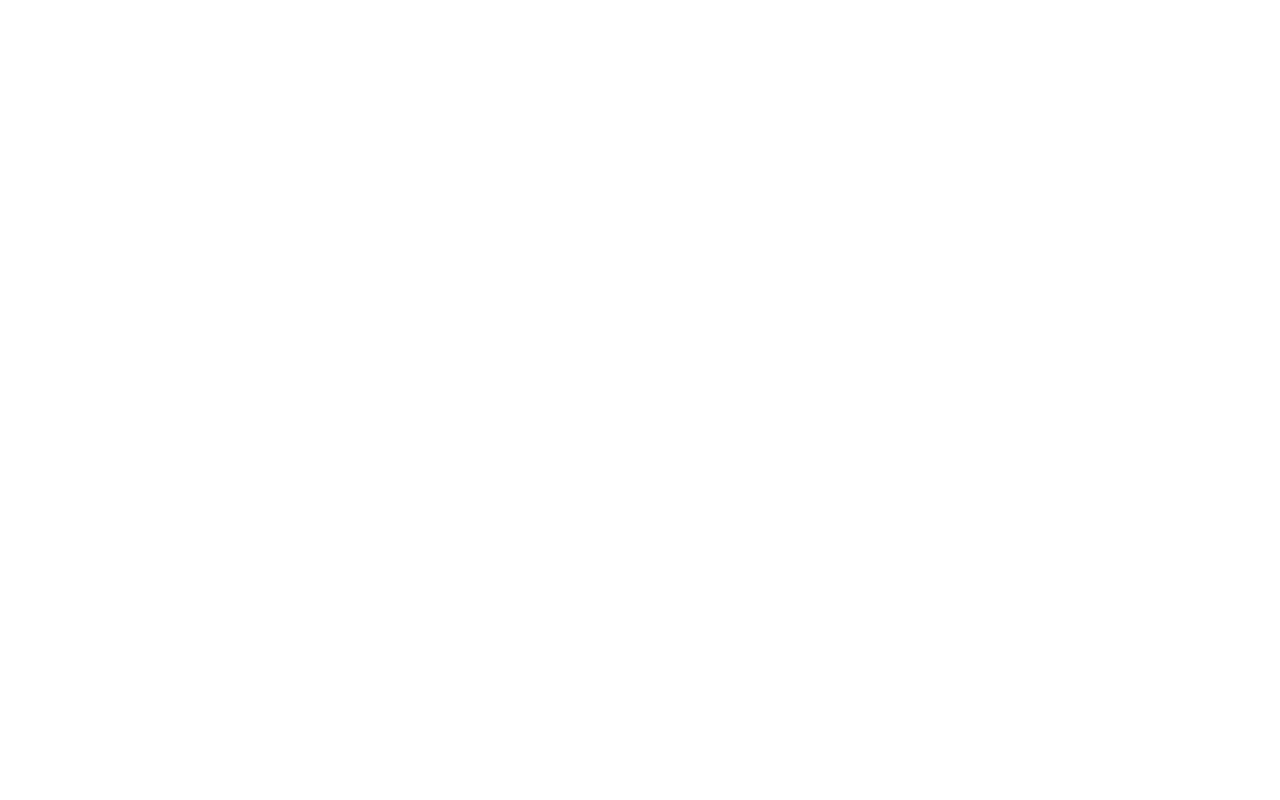
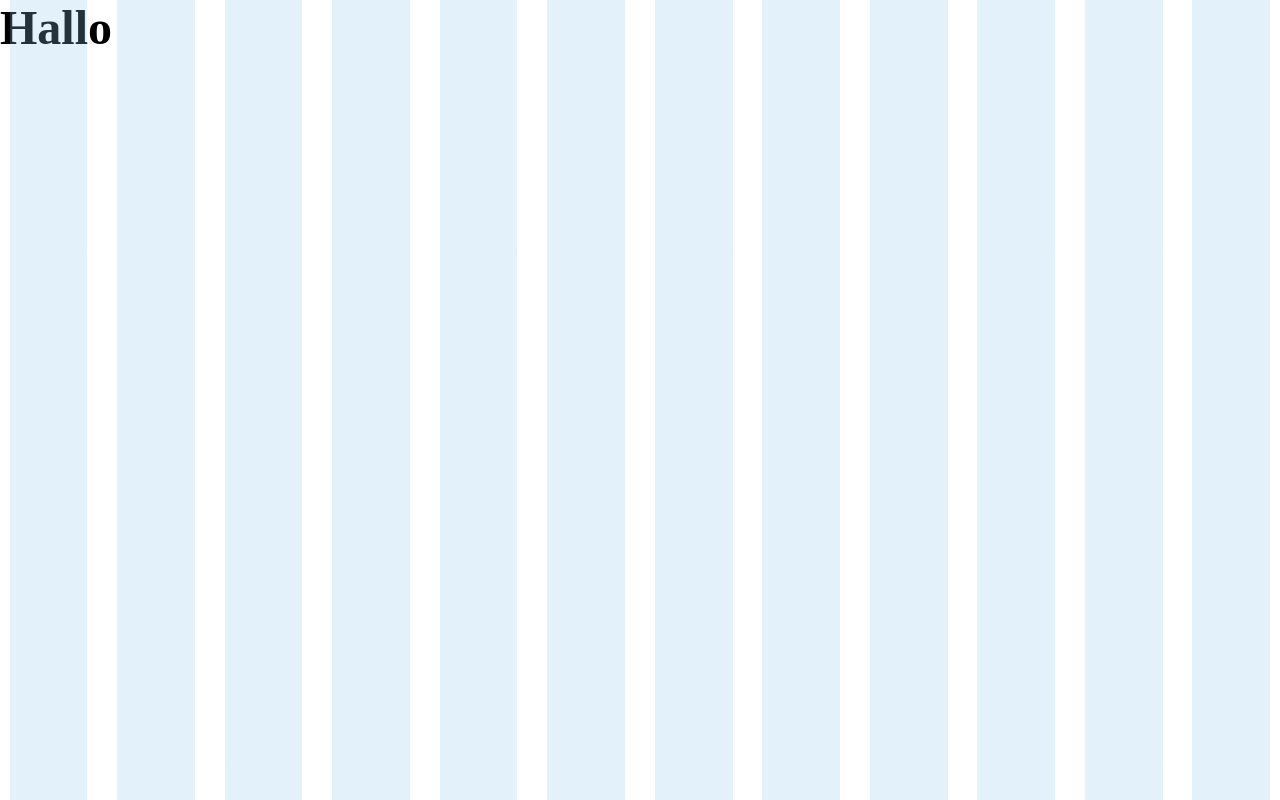
Before and after one commit to AndriFreyrV/hopverkefni1, a website: page index.html in a window 1280 px wide. Drawn offline with nearby package versions, Linux system fonts and the light colour scheme; files that its build step writes are made by us from their sources; a web font is replaced by a local one.

Commit message:
setup styles sass

```diff
--- /dev/null
+++ b/grid-overlay.css
@@ -0,0 +1,43 @@
+/* https://css-tricks.com/building-css-grid-overlay/ */
+:root {
+  --offset: 10px;
+  --max_width: 1400px;
+  --columns: 12;
+  --gutter: 30px;
+  --color: hsla(204, 75%, 75%, 0.25);
+  --repeating-width: calc(100% / var(--columns));
+  --column-width: calc((100% / var(--columns)) - var(--gutter));
+  --background-width: calc(100% + var(--gutter));
+  --background-columns: repeating-linear-gradient(
+    to right,
+    var(--color),
+    var(--color) var(--column-width),
+    transparent var(--column-width),
+    transparent var(--repeating-width)
+  );
+}
+
+html {
+  position: relative;
+}
+
+html::before {
+  content: '';
+
+  position: absolute;
+  top: 0;
+  right: 0;
+  bottom: 0;
+  left: 0;
+
+  margin-right: auto;
+  margin-left: auto;
+
+  width: calc(100% - (2 * var(--offset)));
+  max-width: var(--max_width);
+  min-height: 100vh;
+  background-image: var(--background-columns);
+  background-size: var(--background-width) 100%;
+  z-index: 1000;
+  pointer-events: none;
+}
--- a/index.html
+++ b/index.html
@@ -3,8 +3,14 @@
 <head>
     <meta charset="UTF-8">
     <meta name="viewport" content="width=device-width, initial-scale=1.0">
-    <title>Document</title>
+    <link href="https://fonts.googleapis.com/css2?family=Montaga&family=Open+Sans&display=swap" rel="stylesheet">
+    <link rel="stylesheet" href="grid-overlay.css">
+    <link rel="stylesheet" href="styles.css">
+    <title>Hópverkefni 1</title>
 </head>
 <body>
+    <header>
+        <h1>Hallo</h1>
+    </header>
 </body>
 </html>
--- /dev/null
+++ b/styles.scss
@@ -0,0 +1,3 @@
+@import 'styles/config';
+@import 'styles/global';
+@import 'styles/header';
--- /dev/null
+++ b/styles/global.scss
@@ -0,0 +1,8 @@
+@import './config';
+// Allir stílar fyrir "global", þ.e.a.s. type selectorar, reset etc
+
+* {
+  box-sizing: border-box;
+  margin: 0;
+  padding: 0;
+}
--- /dev/null
+++ b/styles/header.scss
@@ -0,0 +1,8 @@
+@import './config';
+
+
+header {
+    h1 {
+        font-size: 48px;
+    }
+}
```
Also changed, not shown: styles/config.scss (added).
